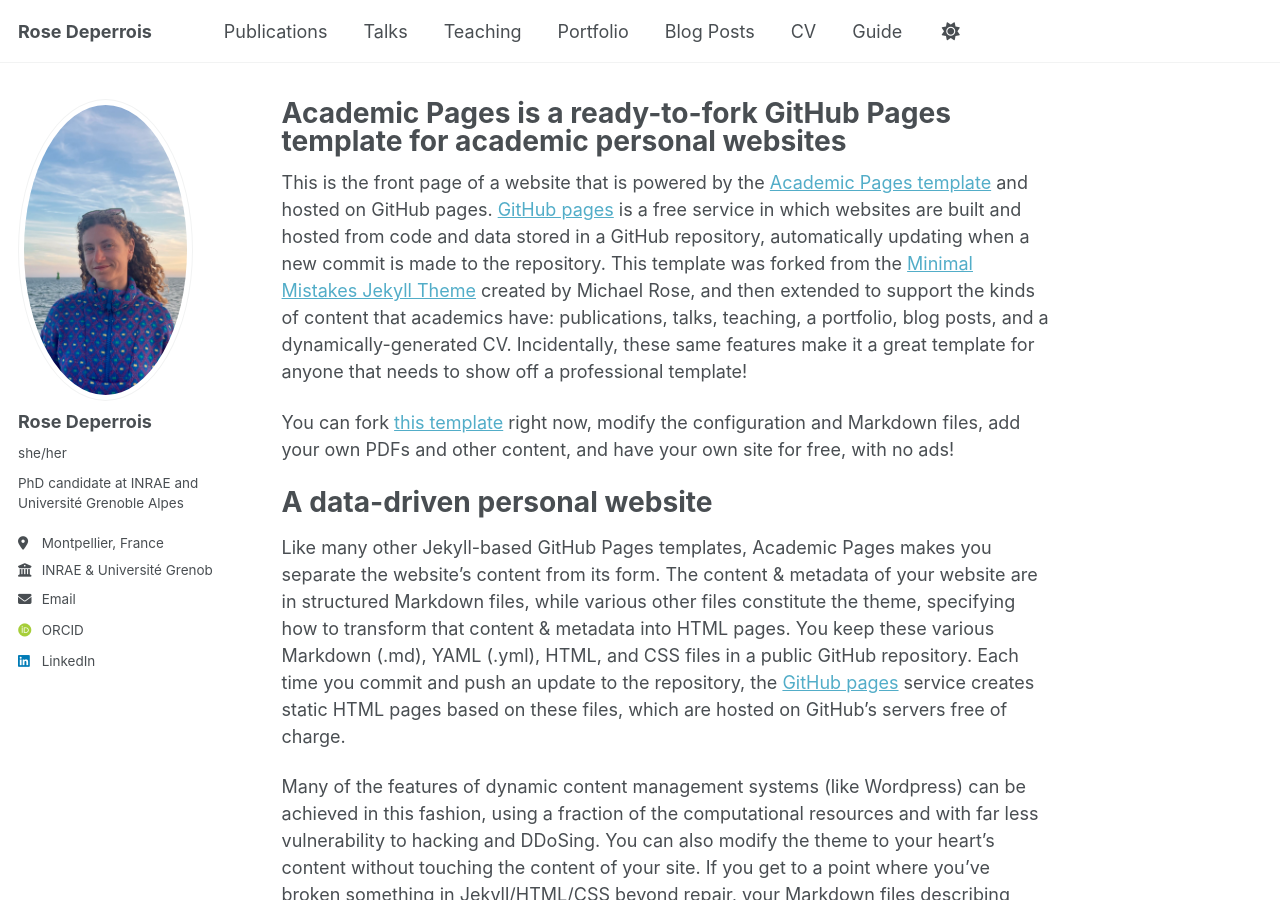
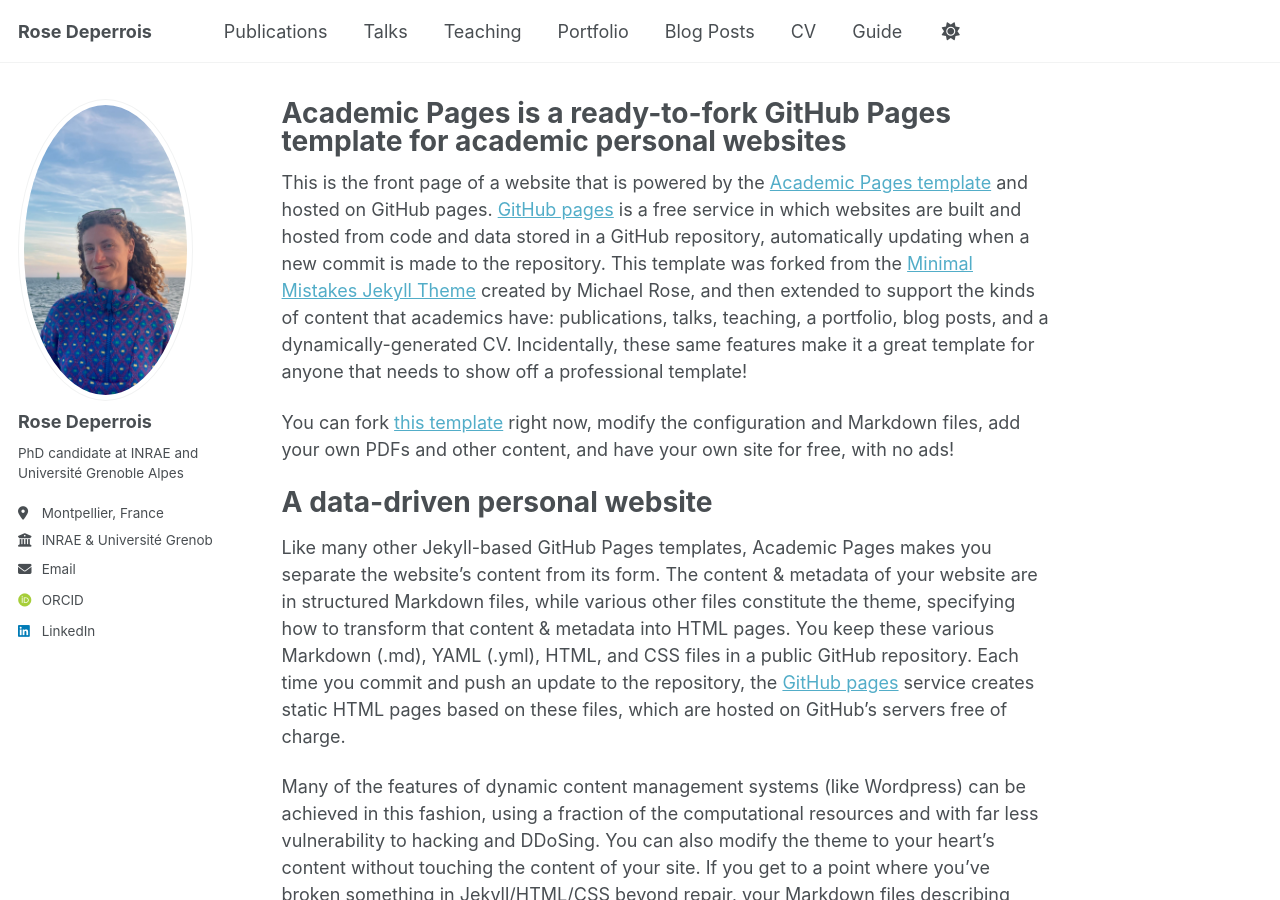
Before and after one commit to rosedeperrois/rosedeperrois.github.io, a Jekyll site: the page built from _pages/about.md, in a window 1280 px wide and 900 px high. Built offline with Jekyll 4.4.1, drawn with Linux system fonts in a browser that asks for light colours; some web fonts are replaced; a script that is not in the unit is left out.

Commit message:
Update _config.yml

```diff
--- a/_config.yml
+++ b/_config.yml
@@ -25,7 +25,7 @@ author:
   # Biographic information
   avatar           : "IMG_3610.jpg"
   name             : "Rose Deperrois"
-  pronouns         : "she/her"
+  pronouns         : # "she/her"
   bio              : "PhD candidate at INRAE and Université Grenoble Alpes"
   location         : "Montpellier, France"
   employer         : "INRAE & Université Grenoble Alpes"
@@ -45,7 +45,7 @@ author:
   scopus           : # URL
 
   # Social media
-  linkedin         : "rose-deperrois-9b5710199/"
+  linkedin         : "rose-deperrois-9b5710199"
 
 
 # Publication Category - The following the list of publication categories and their headings
```
